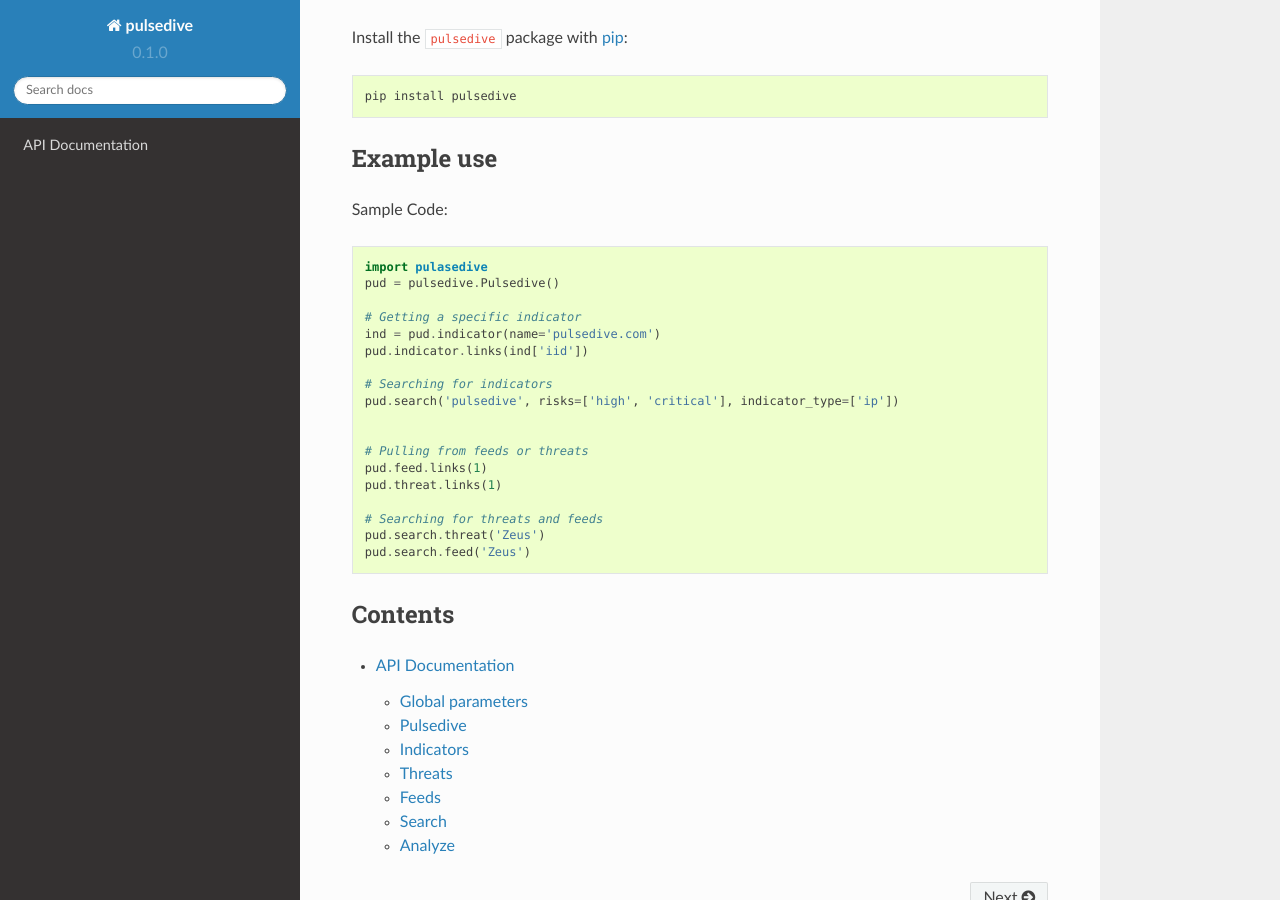
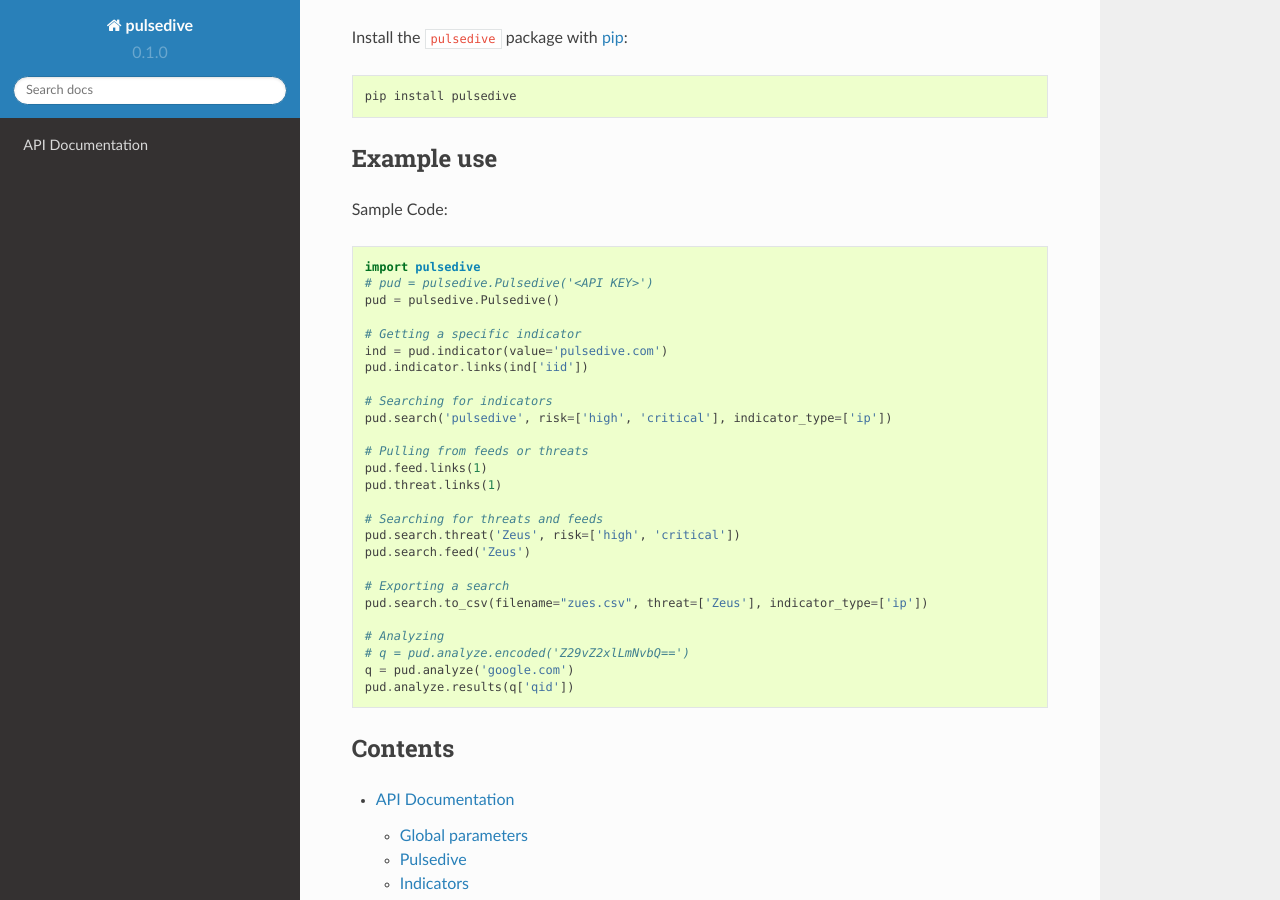
Before and after one commit to pberba/pulsedive-py, a Sphinx documentation site: the page built from docs/source/index.rst, in a window 1280 px wide and 900 px high, scrolled down 262 px. Built offline with Sphinx 7.4.7 and the Read the Docs theme 2.0.0, drawn with Linux system fonts in a browser that asks for light colours.

Commit message:
Fix sample codes

```diff
--- a/docs/source/index.rst
+++ b/docs/source/index.rst
@@ -18,25 +18,32 @@
 
 Sample Code::
 
-    import pulasedive
+    import pulsedive
+    # pud = pulsedive.Pulsedive('<API KEY>')
     pud = pulsedive.Pulsedive()
 
     # Getting a specific indicator
-    ind = pud.indicator(name='pulsedive.com')
+    ind = pud.indicator(value='pulsedive.com')
     pud.indicator.links(ind['iid'])
 
     # Searching for indicators
-    pud.search('pulsedive', risks=['high', 'critical'], indicator_type=['ip'])
-
+    pud.search('pulsedive', risk=['high', 'critical'], indicator_type=['ip'])
 
     # Pulling from feeds or threats
     pud.feed.links(1)
     pud.threat.links(1)
 
     # Searching for threats and feeds
-    pud.search.threat('Zeus')
+    pud.search.threat('Zeus', risk=['high', 'critical'])
     pud.search.feed('Zeus')
 
+    # Exporting a search
+    pud.search.to_csv(filename="zues.csv", threat=['Zeus'], indicator_type=['ip'])
+
+    # Analyzing
+    # q = pud.analyze.encoded('Z29vZ2xlLmNvbQ==')
+    q = pud.analyze('google.com')
+    pud.analyze.results(q['qid'])
 
 Contents
 --------
```
Also changed, not shown: README.rst (+11 -5 lines).
